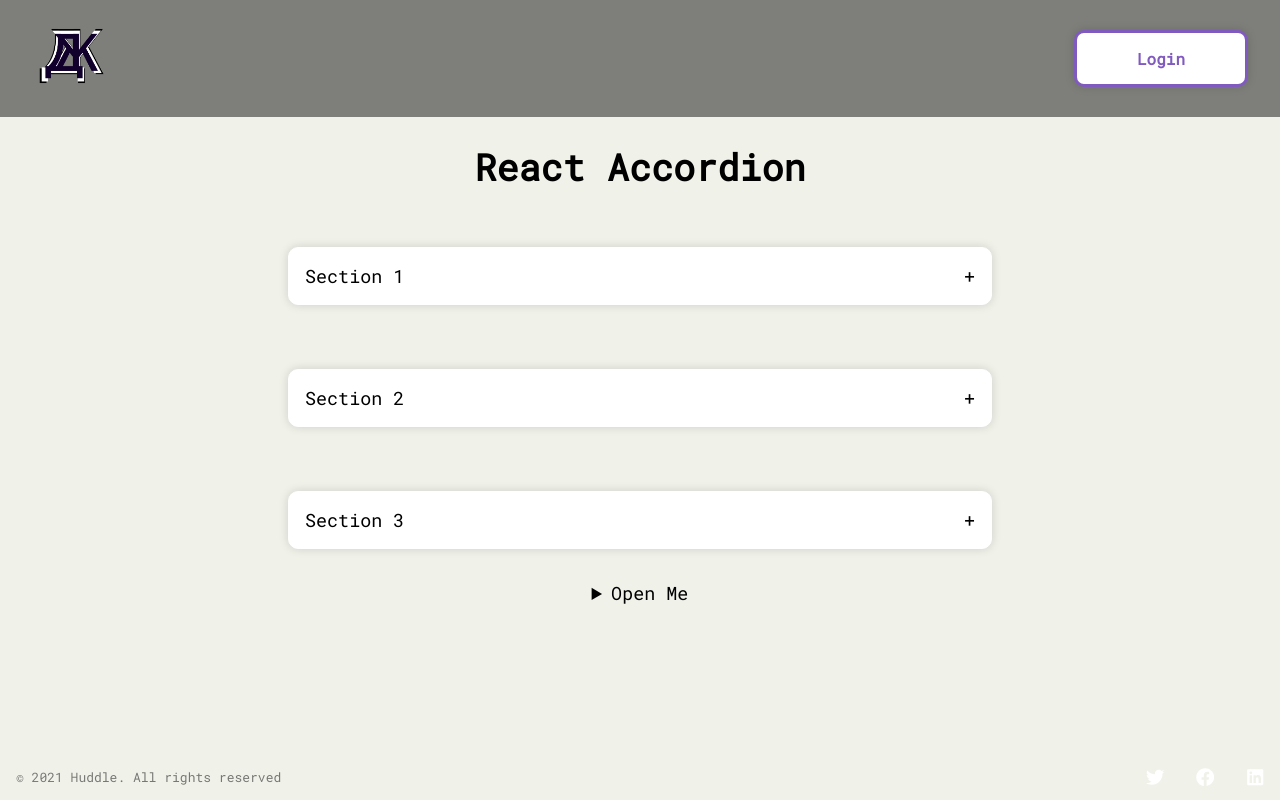
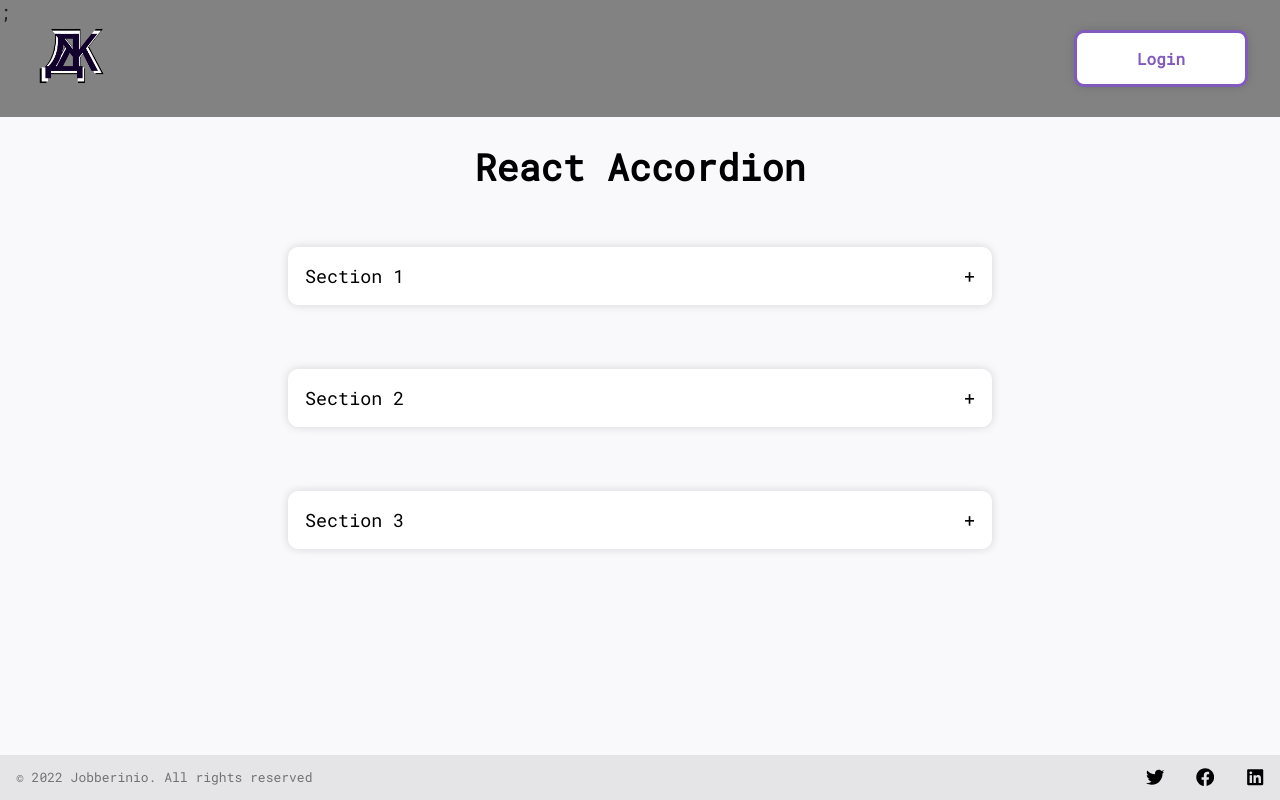
Before and after one commit to bog-Ardidi/inploi-programming-challenge, a Next.js app: page /jobs in a window 1280 px wide. Built offline with nearby package versions, Linux system fonts and the light colour scheme.

Commit message:
accordion

```diff
--- a/components/Footer.tsx
+++ b/components/Footer.tsx
@@ -4,7 +4,7 @@ import SocialIcons from "./SocialIcons";
 export default function Footer() {
   return (
     <StyledFooter>
-      <p>&copy; 2021 Huddle. All rights reserved</p>
+      <p>&copy; 2022 Jobberinio. All rights reserved</p>
       <SocialIcons />
     </StyledFooter>
   );
--- a/pages/jobs.tsx
+++ b/pages/jobs.tsx
@@ -11,18 +11,10 @@ export default function Jobs() {
         <HomeContainer>
           <h1>React Accordion</h1>
           <div className="accordion">
-            {accordionData.map(({ title, content }) => (
-              <Accordion title={title} content={content} />
+            {accordionData.map(({ title, content }, index) => (
+              <Accordion key={index} title={title} content={content} />
             ))}
           </div>
-
-          <details>
-            <summary>Open Me</summary>
-            <p>
-              Lorem ipsum dolor sit amet consectetur adipisicing elit.
-              Recusandae, provident.
-            </p>
-          </details>
         </HomeContainer>
       </Layout>
     </Background>
--- a/styles/Accordion.styled.ts
+++ b/styles/Accordion.styled.ts
@@ -1,6 +1,7 @@
 import styled from "styled-components";
+import theme from "./theme";
 
-interface AccordionTitleProps {
+interface AccordionProps {
   active: Boolean;
 }
 
@@ -8,36 +9,34 @@ export const AccordionCard = styled.div`
   padding: 2rem;
 `;
 
-export const AccordionTitle = styled.div<AccordionTitleProps>`
+export const AccordionTitle = styled.div<AccordionProps>`
   display: flex;
   align-items: center;
   justify-content: space-between;
   padding: 1rem;
   cursor: pointer;
-  background-color: white;
+  background-color: ${({ theme }) => theme.colors.white};
   box-shadow: 0 0 10px rgba(0, 0, 0, 0.15);
 
   // border when closed
   border: 1px solid black;
   border-radius: 10px;
-  border-color: white;
+  border-color: ${({ theme }) => theme.colors.white};
 
   //border open
   border-bottom-left-radius: ${(props: any) => props.active && 0};
   border-bottom-right-radius: ${(props: any) => props.active && 0};
-  border-bottom-color: ${(props: any) => props.active && "black"};
+  border-bottom-color: ${(props: any) => props.active && theme.colors.brown};
 
   &:hover {
-    background-color: #333;
+    background-color: rgba(51, 51, 51, 0.5);
   }
 `;
 
-export const AccordionContent = styled.div`
-  background-color: white;
+export const AccordionContent = styled.div<AccordionProps>`
+  background-color: ${({ theme }) => theme.colors.white};
   padding: 1rem;
   text-align: left;
   border-bottom-left-radius: 10px;
   border-bottom-right-radius: 10px;
-
-  transition: 2s;
 `;
--- a/styles/Background.styled.ts
+++ b/styles/Background.styled.ts
@@ -4,11 +4,11 @@ import theme from "./theme";
 export const BackgroundGradient = styled.div`
   background: radial-gradient(
     farthest-corner at 40px 200px,
-    #f0e6ef,
-    #b8bedd,
-    #efc3e6,
-    #f0a6ca,
-    #9c89b8
+    ${theme.colors.lavender_blush},
+    ${theme.colors.light_periwinkle},
+    ${theme.colors.pink_lavender},
+    ${theme.colors.kobi},
+    ${theme.colors.glossy_grape}
   );
   position: fixed;
   width: 100%;
@@ -19,7 +19,7 @@ export const BackgroundGradient = styled.div`
 `;
 
 export const Background = styled.div`
-  background: #f0f2ea;
+  background: ${({ theme }) => theme.colors.light_brown};
   position: fixed;
   width: 100%;
   height: 100%;
--- a/styles/Footer.styled.ts
+++ b/styles/Footer.styled.ts
@@ -5,6 +5,7 @@ export const StyledFooter = styled.div`
   bottom: 0;
   width: 100%;
 
+  background: rgba(51, 51, 51, 0.1);
   display: flex;
   align-items: center;
   justify-content: space-between;
@@ -25,7 +26,7 @@ export const StyledSocialIcons = styled.div`
   }
 
   a {
-    color: #fff;
+    color: ${({ theme }) => theme.colors.black};
     display: inline-flex;
     align-items: center;
     justify-content: center;
--- a/styles/theme.ts
+++ b/styles/theme.ts
@@ -1,14 +1,17 @@
 const theme = {
   colors: {
-    glossy_grape: "#9C89B8",
-    kobi: "#FOA6CA",
-    pink_lavender: "#EFC3E6",
-    lavender_blush: "#F0E6Ef",
-    light_periwinkle: "#B8BEDD",
+    lavender_blush: "#f0e6ef",
+    light_periwinkle: "#b8bedd",
+    pink_lavender: "#efc3e6",
+    kobi: "#f0a6ca",
+    glossy_grape: "#9c89b8",
 
     gray: "#333",
     purple: "#815AC0",
     white: "#fff",
+    black: "#000",
+    light_brown: "#9c89b810",
+    brown: "#B8AB9A",
   },
   mobile: "768px",
 };
```
